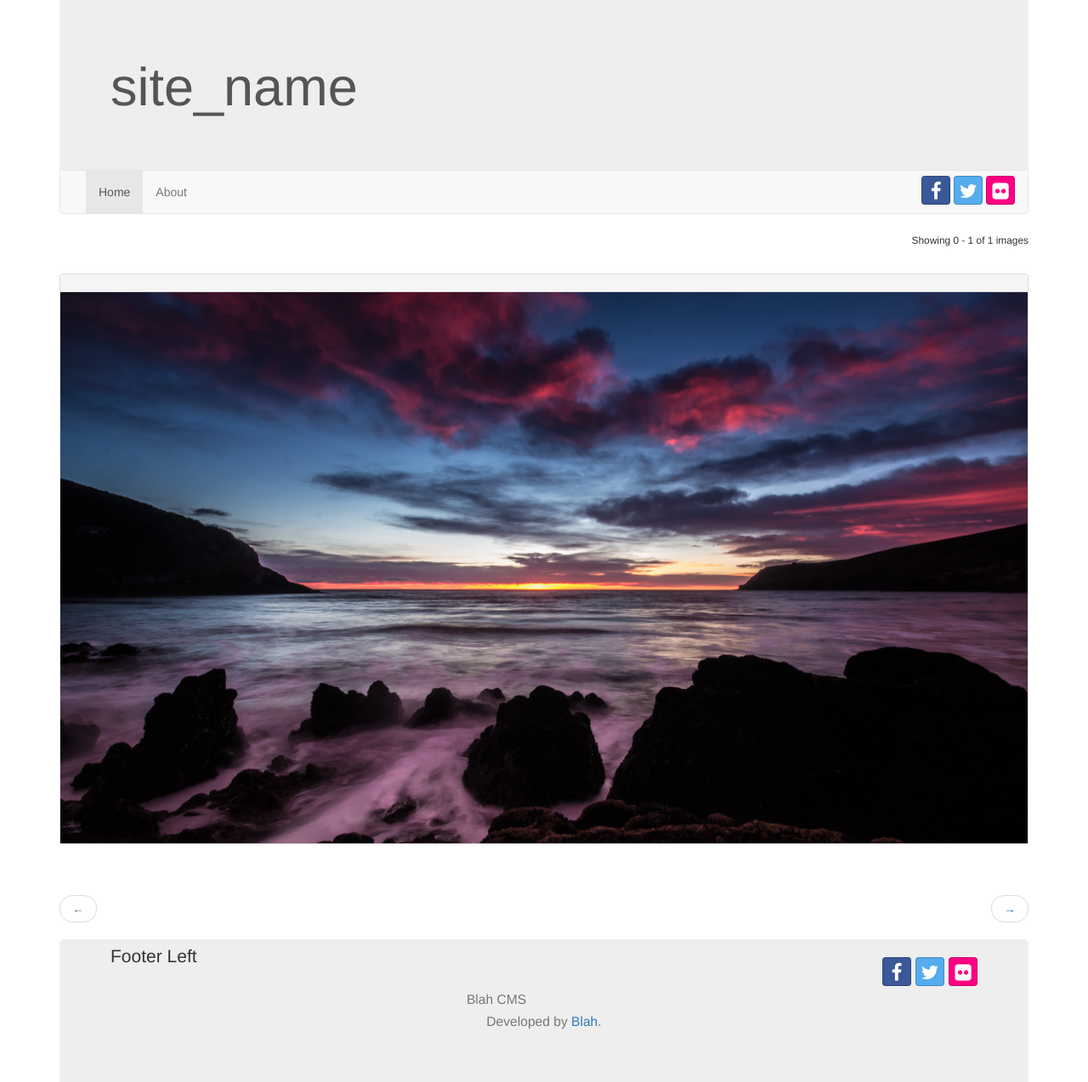
After one commit to lexiii/pixelMesh, a PHP site: page /projects/ in a window 1280 px wide. The commit adds this page. Shown: the whole page at 85% size. Run offline with PHP 8.4, Linux system fonts and the light colour scheme; some libraries are stand-ins or nearby versions.

Commit message:
fixed first load error

```diff
--- /dev/null
+++ b/index.html
@@ -0,0 +1,57 @@
+<!DOCTYPE HTML>
+<html>
+<head>
+<title>
+main</title>
+<link rel="stylesheet" href="//netdna.bootstrapcdn.com/bootswatch/3.1.1/lumen/bootstrap.min.css">
+<link rel="stylesheet" href="//cdnjs.cloudflare.com/ajax/libs/font-awesome/4.0.3/css/font-awesome.min.css">
+<link rel="stylesheet" href="/projects/mycms/css/bootstrap-social.css">
+<link rel="stylesheet" href="/projects/mycms/css/main.css">
+</head>
+<body>
+<div class='container'>
+<div class='jumbotron topbar'>
+<h1><a href="/projects/mycms/" class='site_title'>site_name</a></h1>
+<p></p>
+</div>
+
+<nav class="navbar navbar-default titlebar" role="navigation">
+  <div class="container-fluid">
+    <!-- Brand and toggle get grouped for better mobile display -->
+    <div class="navbar-header">
+      <button type="button" class="navbar-toggle" data-toggle="collapse" data-target="#bs-example-navbar-collapse-1">
+        <span class="sr-only">Toggle navigation</span>
+        <span class="icon-bar"></span>
+        <span class="icon-bar"></span>
+        <span class="icon-bar"></span>
+      </button>
+    </div>
+
+    <!-- Collect the nav links, forms, and other content for toggling -->
+    <div class="collapse navbar-collapse" id="bs-example-navbar-collapse-1">
+      <ul class="nav navbar-nav">
+	  <li class="active"><a href="/projects/mycms/index.html">Home</a></li>
+<li><a href="/projects/mycms/about.html">About</a></li>      </ul>
+      <ul class="nav navbar-nav navbar-right">
+<a href="https://www.facebook.com/zuck" class="btn btn-social-icon btn-facebook"><i class="fa fa-facebook"></i></a>  <a href="http://twitter.com" class="btn btn-social-icon btn-twitter"><i class="fa fa-twitter"></i></a>  <a href="http://flickr.com" class="btn btn-social-icon btn-flickr"><i class="fa fa-flickr"></i></a>        </ul>
+    </div><!-- /.navbar-collapse -->
+  </div><!-- /.container-fluid -->
+</nav>
+
+
+</div>
+<div class='container main'>
+<p class='text-right'><small>Showing 0 - 1 of 1 images</small></p><br/><div class="panel panel-default"><div class="panel-heading"></div><center><a href='/projects/mycms/page.php?0'><img src='/projects/mycms/res/2JjlPUC.jpg' class='gal'/></a></center></div><br/><ul class="pager"><li class='previous disabled'><a href='#'>&larr;</a>  </li><li class="next"><a href='/projects/mycms/pages/?1'>&rarr;</a>  </li></div>
+<div class='container'>
+<div class='jumbotron footerbar'>
+<h4 class='pull-right'><small></small>
+<a href="https://www.facebook.com/zuck" class="btn btn-social-icon btn-facebook"><i class="fa fa-facebook"></i></a>  <a href="http://twitter.com" class="btn btn-social-icon btn-twitter"><i class="fa fa-twitter"></i></a>  <a href="http://flickr.com" class="btn btn-social-icon btn-flickr"><i class="fa fa-flickr"></i></a>  </h4>
+<p class='footer'>Footer Left</p>
+<h3 class='text-center'><small>Blah CMS <br/>Developed by <a href='#'>Blah</a>.</small></h3>
+</div>
+</div>
+<!-- this goes at the bottom of the <body> -->
+<script src="//ajax.googleapis.com/ajax/libs/jquery/1.11.1/jquery.min.js"></script>
+<script src="//netdna.bootstrapcdn.com/bootstrap/3.1.1/js/bootstrap.min.js"></script>
+</body>
+</html>
```
Also changed, not shown: templates/get_blog.php (+8 -3 lines), res/2JjlPUC.jpg (added).
